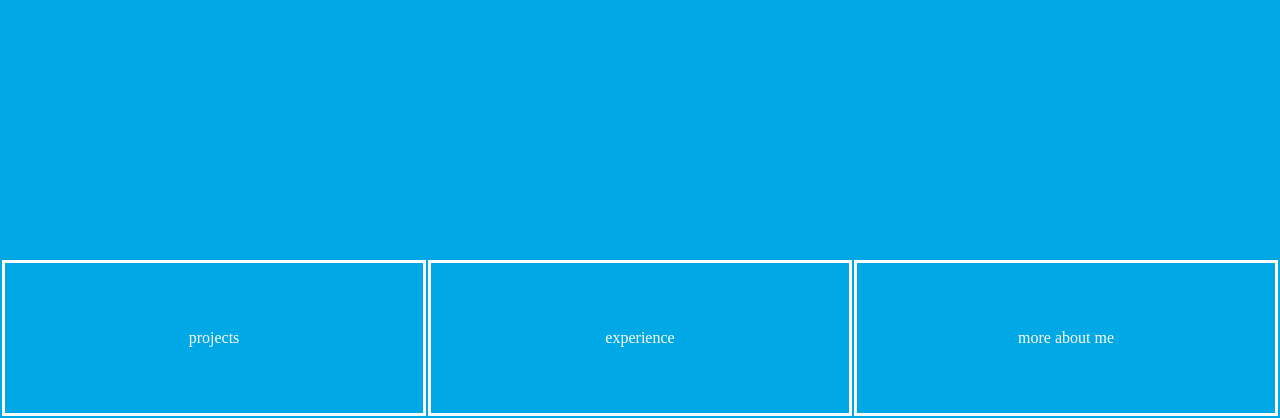
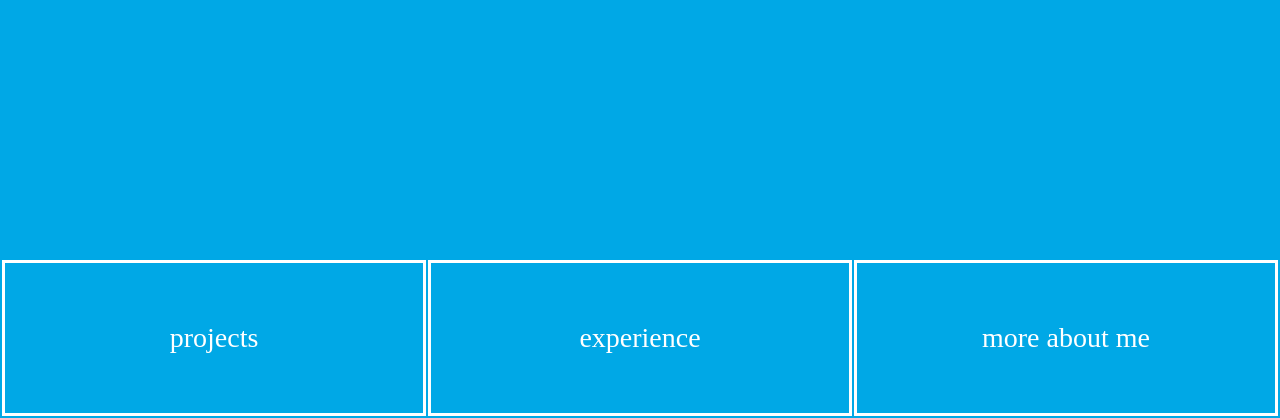
Before and after one commit to jtjanecek/jtjanecek.github.io, a plain HTML site: page index.html in a window 1280 px wide. Shown: the part 382-800 px from the top of the page. Drawn offline with Linux system fonts and the light colour scheme.

Commit message:
Fixed size of text in the td

```diff
--- a/index_style.css
+++ b/index_style.css
@@ -51,6 +51,7 @@
 
 td {
 	text-align: center;
+  font-size: 175%;
 	width: 33%;
 	border: 3px solid white;
 	transition: background-color 0.5s linear;
```
